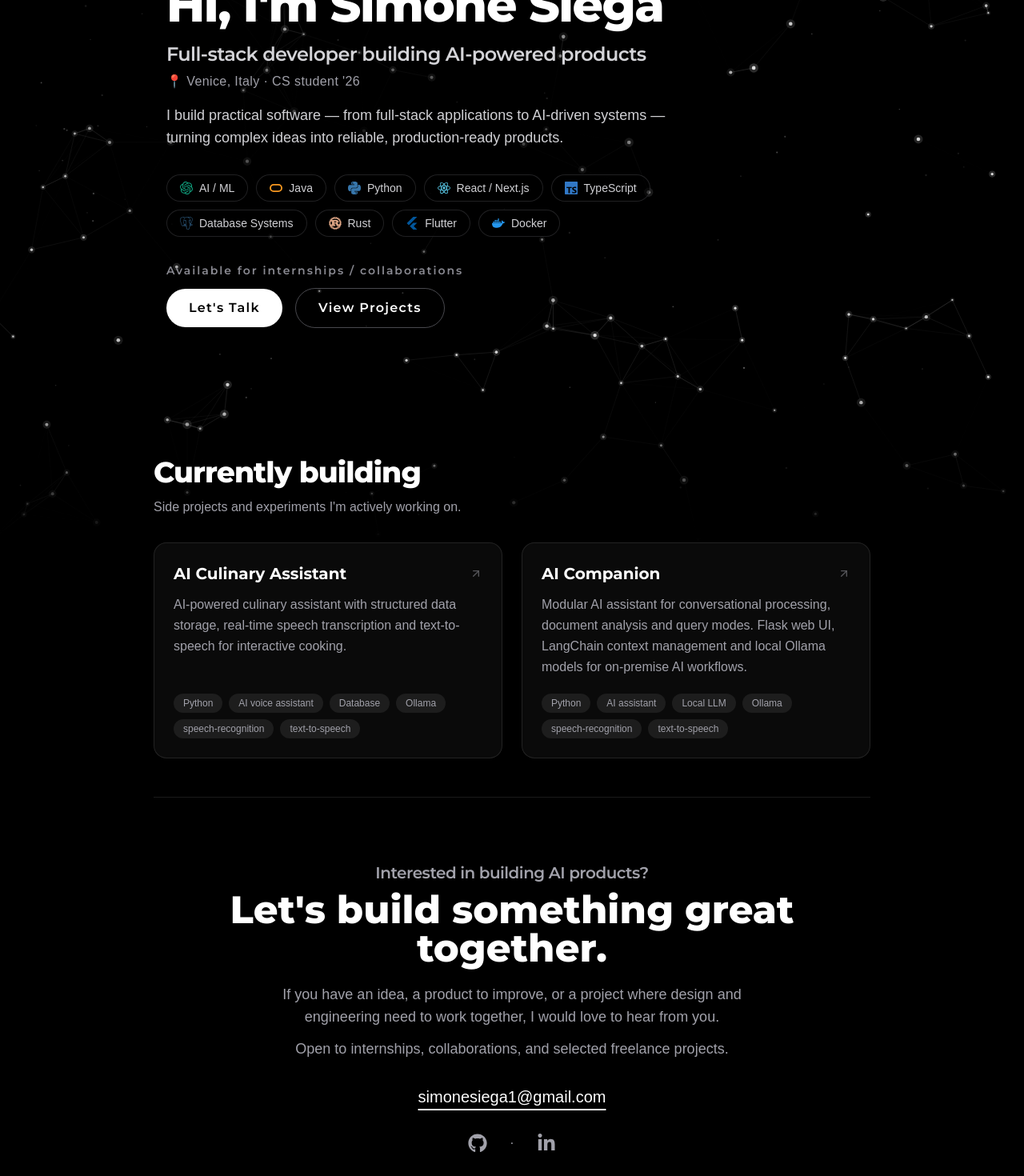
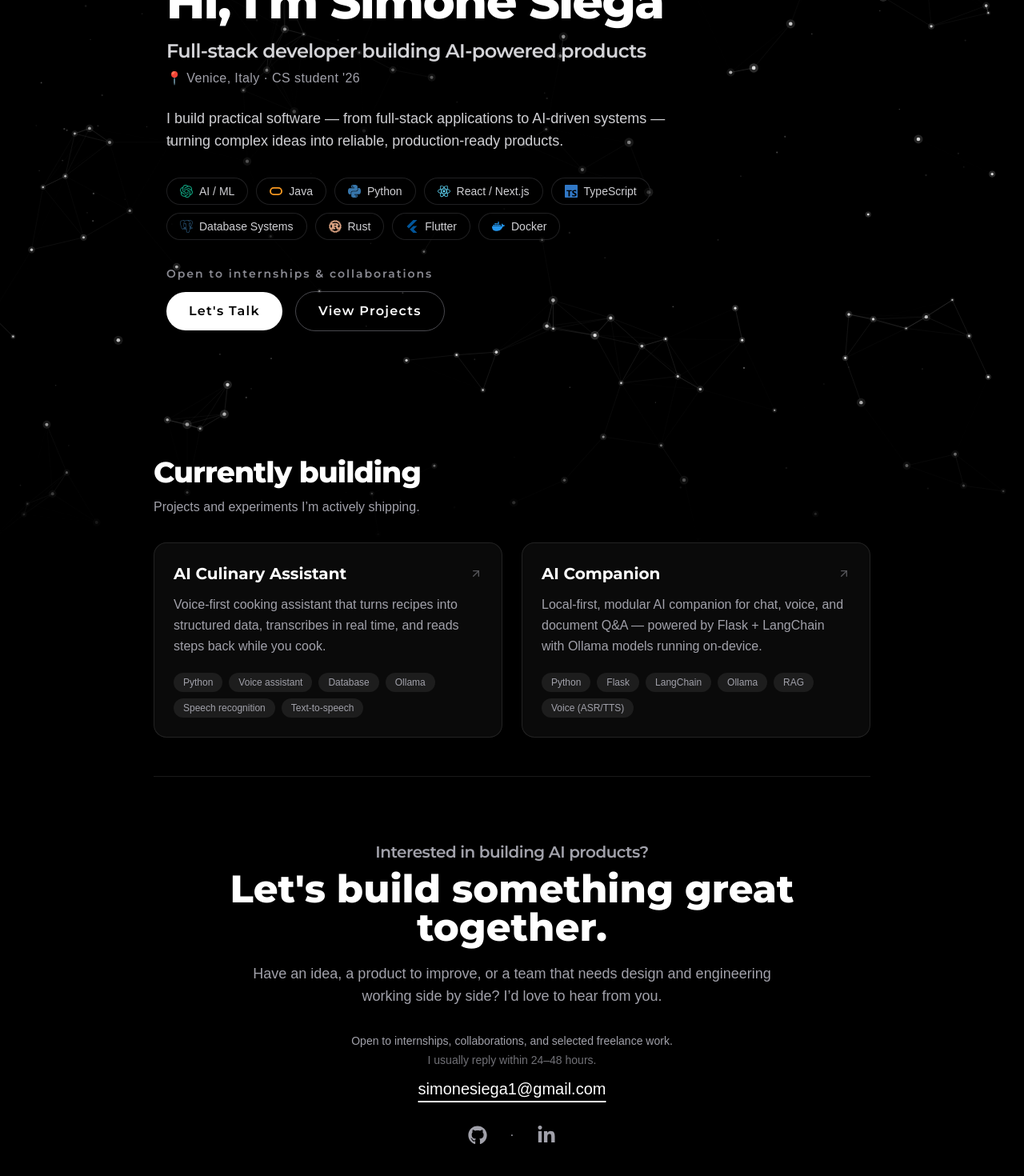
Before and after one commit to simonesiega/portfolio, a Next.js app: page / in a window 1280 px wide. Shown: the part 240-1710 px from the top of the page at 80% size. Built offline with nearby package versions, Linux system fonts and the light colour scheme.

Commit message:
Adjust layout, header styles, and site copy

```diff
--- a/app/page.tsx
+++ b/app/page.tsx
@@ -94,7 +94,7 @@ export default function Home() {
             </p>
 
             <p
-              className="landing-reveal mt-4 max-w-2xl text-[var(--bio-text-color)] sm:text-lg"
+              className="landing-reveal mt-6 max-w-2xl text-[var(--bio-text-color)] sm:text-lg"
               style={getLandingRevealStyle(landingReveal.delaysMs.bio)}
             >
               {home.hero.bio}
@@ -237,15 +237,18 @@ export default function Home() {
                 {home.contactSection.description}
               </p>
 
-              <p className="mx-auto mt-3 max-w-2xl text-base text-[var(--header-item-color)] sm:text-lg">
+              <p className="mx-auto mt-8 max-w-md text-xs text-[var(--header-item-color)] sm:text-sm">
                 {home.contactSection.statusLine}
+              </p>
+              <p className="mx-auto mt-1 max-w-md text-xs text-[var(--header-item-color)]/70 sm:text-sm">
+                {home.contactSection.responseTime}
               </p>
             </ScrollReveal>
 
             <ScrollReveal variant="fade-up" delay={240} duration={800}>
               <a
                 href={contactEmailHref}
-                className="mt-8 inline-flex text-lg font-medium text-[var(--ui-fg)] underline underline-offset-8 transition-colors hover:text-[var(--header-item-hover-color)] sm:text-xl"
+                className="mt-3 inline-flex text-lg font-medium text-[var(--ui-fg)] underline underline-offset-8 transition-colors hover:text-[var(--header-item-hover-color)] sm:text-xl"
               >
                 {contact.email}
               </a>
--- a/components/site-header.tsx
+++ b/components/site-header.tsx
@@ -27,7 +27,7 @@ export function SiteHeader({
     >
       <Link
         href="/"
-        className="text-lg font-medium tracking-[0.08em] text-[var(--ui-fg)] transition-opacity duration-300 hover:opacity-70 sm:text-xl"
+        className="text-lg font-medium text-[var(--ui-fg)] transition-opacity duration-300 hover:opacity-70 sm:text-xl"
       >
         {ownerName}
       </Link>
@@ -66,7 +66,7 @@ function NavTextLink({ href, label }: NavTextLinkProps) {
   return (
     <Link
       href={href}
-      className="group relative text-lg font-medium tracking-[0.08em] text-[var(--header-item-color)] transition-colors duration-300 hover:text-[var(--header-item-hover-color)] focus-visible:text-[var(--header-item-hover-color)] focus-visible:outline-none sm:text-xl"
+      className="group relative text-lg font-medium text-[var(--header-item-color)] transition-colors duration-300 hover:text-[var(--header-item-hover-color)] focus-visible:text-[var(--header-item-hover-color)] focus-visible:outline-none sm:text-xl"
     >
       {label}
       <span className="absolute -bottom-1 left-0 h-px w-0 bg-[var(--header-item-color)] transition-all duration-300 group-hover:w-full" />
--- a/lib/site-config.ts
+++ b/lib/site-config.ts
@@ -51,42 +51,44 @@ export const siteConfig = {
         { label: "Flutter", iconKey: "flutter", color: "#02569b" },
         { label: "Docker", iconKey: "docker", color: "#2496ed" },
       ],
-      statusLine: "Available for internships / collaborations",
+      statusLine: "Open to internships & collaborations",
       primaryCtaLabel: "Let's Talk",
       secondaryCtaLabel: "View Projects",
       secondaryCtaHref: "/projects",
     },
+
     currentlyBuilding: {
       id: "currently-building",
       title: "Currently building",
-      subtitle: "Side projects and experiments I'm actively working on.",
+      subtitle: "Projects and experiments I’m actively shipping.",
       projects: [
         {
           title: "AI Culinary Assistant",
           description:
-            "AI-powered culinary assistant with structured data storage, real-time speech transcription and text-to-speech for interactive cooking.",
-          tags: ["Python", "AI voice assistant", "Database", "Ollama", "speech-recognition", "text-to-speech"],
+            "Voice-first cooking assistant that turns recipes into structured data, transcribes in real time, and reads steps back while you cook.",
+          tags: ["Python", "Voice assistant", "Database", "Ollama", "Speech recognition", "Text-to-speech"],
           href: "https://github.com/simonesiega-academics/hs-ai-culinary-assistant",
           ariaLabel: "View AI Culinary Assistant on GitHub",
         },
         {
           title: "AI Companion",
           description:
-            "Modular AI assistant for conversational processing, document analysis and query modes. Flask web UI, LangChain context management and local Ollama models for on-premise AI workflows.",
-          tags: ["Python", "AI assistant", "Local LLM", "Ollama", "speech-recognition", "text-to-speech"],
+            "Local-first, modular AI companion for chat, voice, and document Q&A — powered by Flask + LangChain with Ollama models running on-device.",
+          tags: ["Python", "Flask", "LangChain", "Ollama", "RAG", "Voice (ASR/TTS)"],
           href: "https://github.com/simonesiega-academics/hs-ai-companion-prototype",
           ariaLabel: "View AI Companion on GitHub",
-        },
+        }
       ],
     },
+
     contactSection: {
       id: "contact",
       eyebrow: "Interested in building AI products?",
       title: "Let's build something great together.",
       description:
-        "If you have an idea, a product to improve, or a project where design and engineering need to work together, I would love to hear from you.",
-      statusLine:
-        "Open to internships, collaborations, and selected freelance projects.",
+        "Have an idea, a product to improve, or a team that needs design and engineering working side by side? I’d love to hear from you.",
+      statusLine: "Open to internships, collaborations, and selected freelance work.",
+      responseTime: "I usually reply within 24–48 hours.",
       copyrightName: "SIMONE SIEGA",
       tagline: "Design · Code · Clarity.",
     },
```
